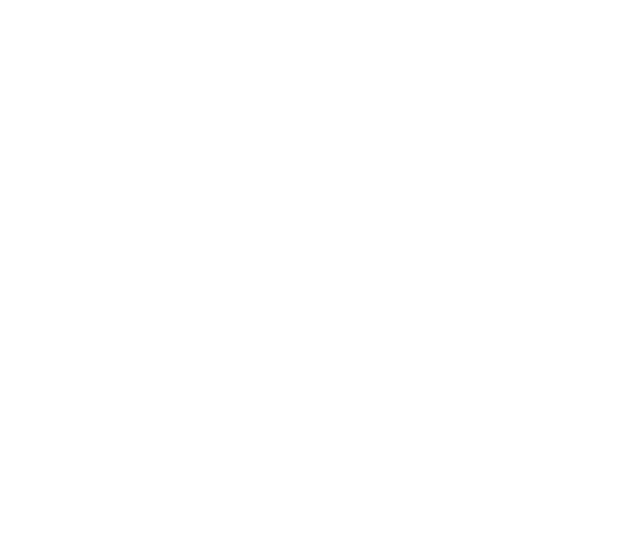
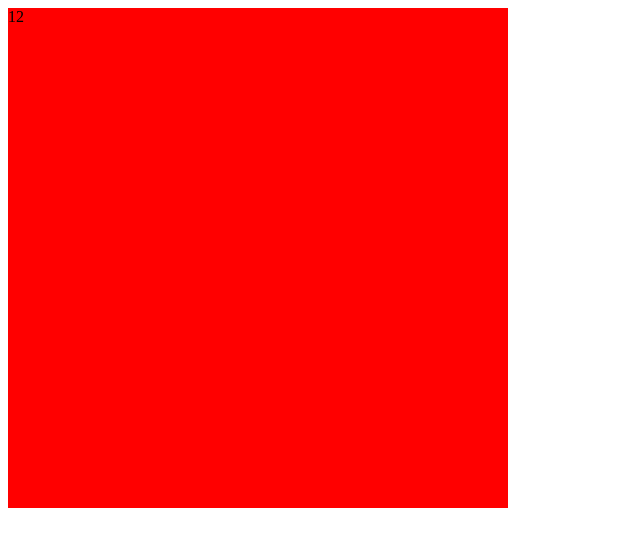
Before and after one commit to adriansanduta/ClockBuild, a plain HTML site: page index.html in a window 1280 px wide. Shown: the whole page, without its empty margins (0-640 px from the left). Drawn offline with Linux system fonts and the light colour scheme.

Commit message:
clock1.1

```diff
--- a/index.html
+++ b/index.html
@@ -5,8 +5,22 @@
     <meta http-equiv="X-UA-Compatible" content="IE=edge">
     <meta name="viewport" content="width=device-width, initial-scale=1.0">
     <title>Document</title>
+    <link rel="stylesheet" href="style.css">
 </head>
 <body>
-
+    <div id="clock">
+    <div class="number">1</div>
+    <div class="number">2</div>
+    <div class="number">3</div>
+    <div class="number">4</div>
+    <div class="number">5</div>
+    <div class="number">6</div>
+    <div class="number">7</div>
+    <div class="number">8</div>
+    <div class="number">9</div>
+    <div class="number">10</div>
+    <div class="number">11</div>
+    <div class="number">12</div>
+</div>
 </body>
 </html>
--- /dev/null
+++ b/style.css
@@ -0,0 +1,15 @@
+#clock {
+    background-color: rgba(0, 0, 0, 0.2);
+    width: 500px;
+    height: 500px;
+    border-radius: 50%;
+    position: relative;
+}
+
+.number {
+    position: absolute;
+    top: 0;
+    width: 100%;
+    height: 100%;
+    background-color: red;
+}
```
